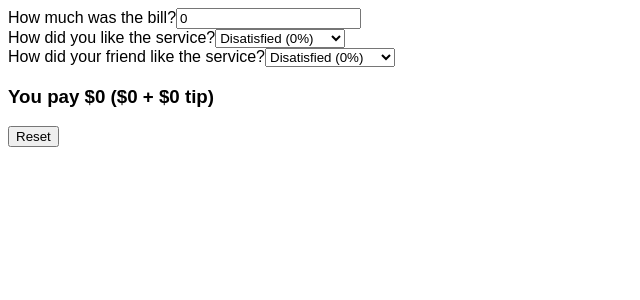
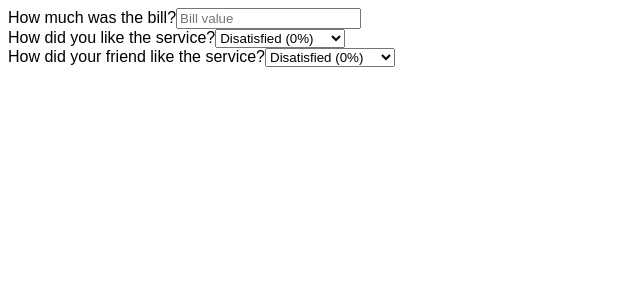
Before and after one commit to Soulbolt/tip-calculator, a React (Create React App) app: page / in a window 1280 px wide. Shown: the top 300 px of the page, without its empty margins (0-640 px from the left). Built offline with nearby package versions, Linux system fonts and the light colour scheme.

Commit message:
Add conditional to hide output and reset button unles bill value is > 0.

```diff
--- a/src/components/TipCalculator.js
+++ b/src/components/TipCalculator.js
@@ -5,7 +5,7 @@ import BillInput from "./BillInput";
 import { useState } from "react";
 
 export default function TipCalculator() {
-  const [bill, setBill] = useState(0);
+  const [bill, setBill] = useState("");
   const [percent1, setPercent1] = useState(0);
   const [percent2, setPercent2] = useState(0);
 
@@ -26,8 +26,12 @@ export default function TipCalculator() {
       <SelectPercentage percent={percent2} onSelect={setPercent2}>
         How did your friend like the service?
       </SelectPercentage>
-      <OutPut bill={bill} tip={tip} />
-      <Reset onReset={handleReset} />
+      {bill > 0 && (
+        <>
+          <OutPut bill={bill} tip={tip} />
+          <Reset onReset={handleReset} />
+        </>
+      )}
     </div>
   );
 }
```
